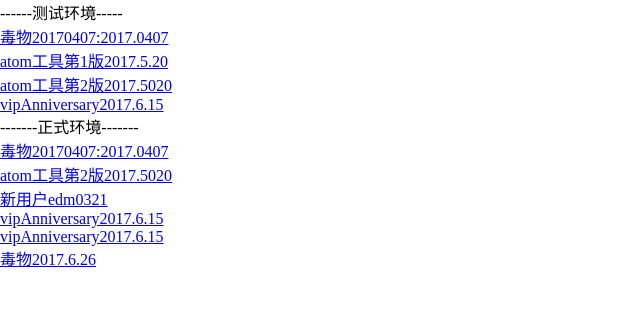
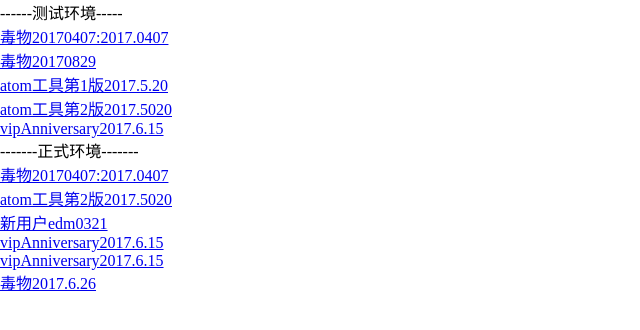
Before and after one commit to fstg0504/EDM, a plain HTML site: page public/index.html in a window 1280 px wide. Shown: the whole page, without its empty margins (0-640 px from the left). Drawn offline with Linux system fonts and the light colour scheme.

Commit message:
首页增加读我20170829的链接

```diff
--- a/public/index.html
+++ b/public/index.html
@@ -16,6 +16,7 @@
     ------测试环境-----
     <ul>
         <li><a href="/dev/毒物20170407.html" target="_blank">毒物20170407:2017.0407</a></li>
+        <li><a href="/dev/毒物20170829.html" target="_blank">毒物20170829</a></li>
         <li><a href="/dev/atom.html" target="_blank">atom工具第1版2017.5.20</a></li>
         <li><a href="/dev/atom2.html" target="_blank">atom工具第2版2017.5020</a></li>
         <li><a href="/dev/vipAnniversary.html" target="_blank">vipAnniversary2017.6.15</a></li>
```
